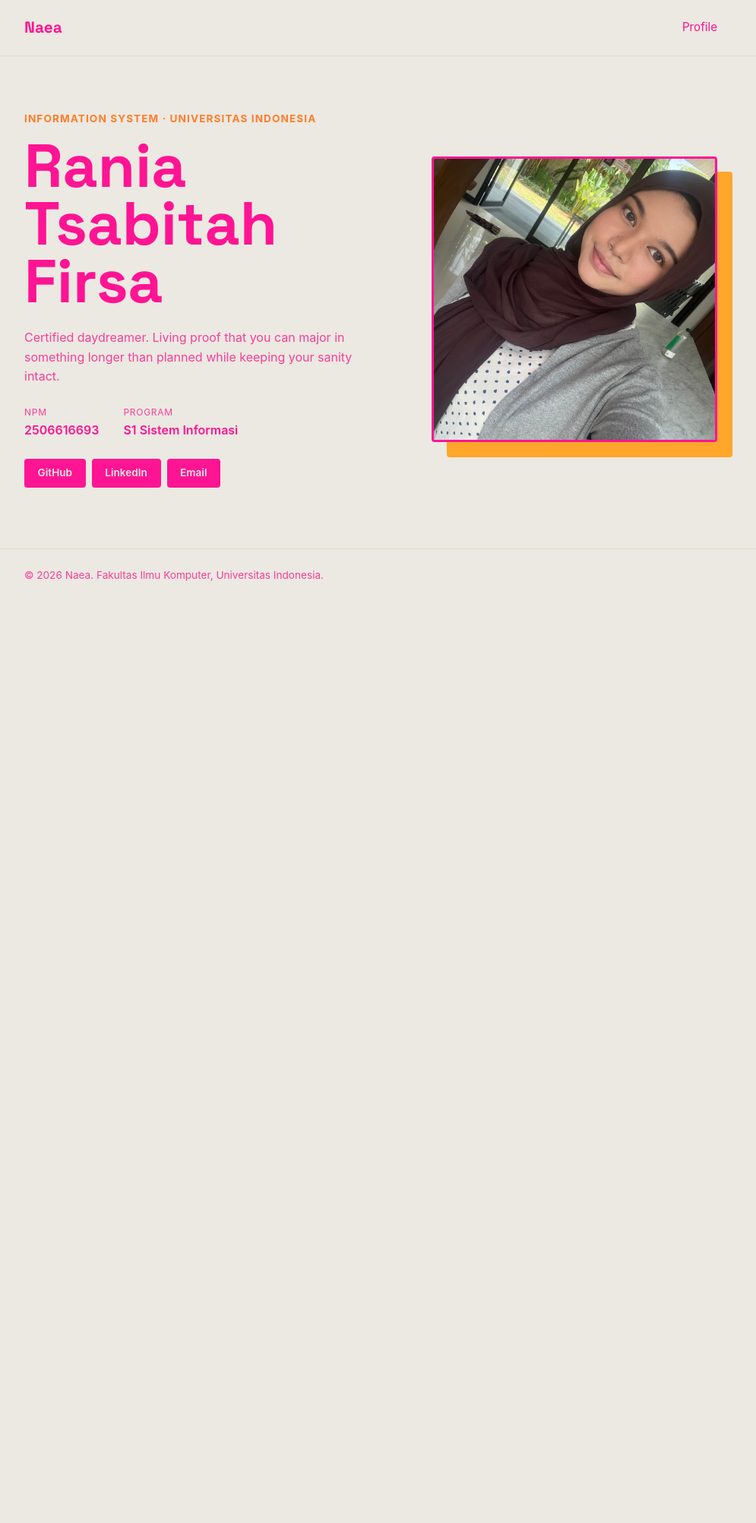
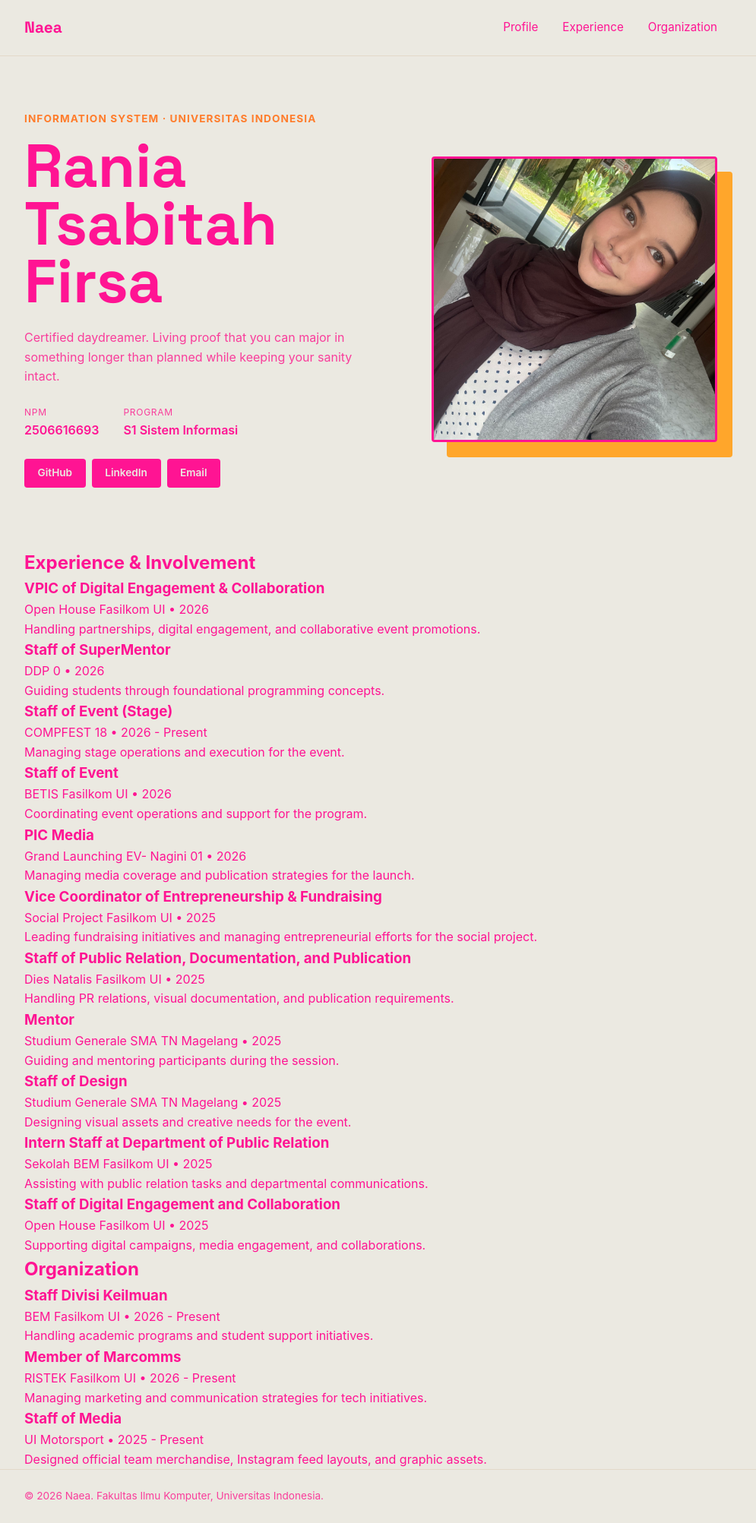
Before and after one commit to raniafff/myportofolio, a Django app: page / in a window 1280 px wide. Shown: the whole page at 76% size, without its empty margins (152-1147 px from the left). Before the commit the page ends 765 px from the top, so only its background shows below. Run offline with Django 5.2, Linux system fonts and the light colour scheme.

Commit message:
tambah organisasi & panit

```diff
--- a/templates/index.html
+++ b/templates/index.html
@@ -15,6 +15,8 @@
             <a href="#profile" class="brand">Naea</a>
             <nav>
                 <a href="#profile">Profile</a>
+                <a href="#experience">Experience</a>
+                <a href="#organization">Organization</a>
             </nav>
         </div>
     </header>
@@ -50,6 +52,111 @@
                 </div>
             </div>
         </section>
+
+        <!-- Experience & Involvement Section -->
+        <section class="experience-section" id="experience">
+            <div class="container">
+                <h2>Experience & Involvement</h2>
+                <div class="experience-list">
+
+                    <div class="experience-item">
+                        <h3>VPIC of Digital Engagement & Collaboration</h3>
+                        <p>Open House Fasilkom UI • 2026</p>
+                        <p>Handling partnerships, digital engagement, and collaborative event promotions.</p>
+                    </div>
+
+                    <div class="experience-item">
+                        <h3>Staff of SuperMentor</h3>
+                        <p>DDP 0 • 2026</p>
+                        <p>Guiding students through foundational programming concepts.</p>
+                    </div>
+
+                    <div class="experience-item">
+                        <h3>Staff of Event (Stage)</h3>
+                        <p>COMPFEST 18 • 2026 - Present</p>
+                        <p>Managing stage operations and execution for the event.</p>
+                    </div>
+
+                    <div class="experience-item">
+                        <h3>Staff of Event</h3>
+                        <p>BETIS Fasilkom UI • 2026</p>
+                        <p>Coordinating event operations and support for the program.</p>
+                    </div>
+
+                    <div class="experience-item">
+                        <h3>PIC Media</h3>
+                        <p>Grand Launching EV- Nagini 01 • 2026</p>
+                        <p>Managing media coverage and publication strategies for the launch.</p>
+                    </div>
+
+                    <div class="experience-item">
+                        <h3>Vice Coordinator of Entrepreneurship & Fundraising</h3>
+                        <p>Social Project Fasilkom UI • 2025</p>
+                        <p>Leading fundraising initiatives and managing entrepreneurial efforts for the social project.</p>
+                    </div>
+
+                    <div class="experience-item">
+                        <h3>Staff of Public Relation, Documentation, and Publication</h3>
+                        <p>Dies Natalis Fasilkom UI • 2025</p>
+                        <p>Handling PR relations, visual documentation, and publication requirements.</p>
+                    </div>
+
+                    <div class="experience-item">
+                        <h3>Mentor</h3>
+                        <p>Studium Generale SMA TN Magelang • 2025</p>
+                        <p>Guiding and mentoring participants during the session.</p>
+                    </div>
+
+                    <div class="experience-item">
+                        <h3>Staff of Design</h3>
+                        <p>Studium Generale SMA TN Magelang • 2025</p>
+                        <p>Designing visual assets and creative needs for the event.</p>
+                    </div>
+
+                    <div class="experience-item">
+                        <h3>Intern Staff at Department of Public Relation</h3>
+                        <p>Sekolah BEM Fasilkom UI • 2025</p>
+                        <p>Assisting with public relation tasks and departmental communications.</p>
+                    </div>
+
+                    <div class="experience-item">
+                        <h3>Staff of Digital Engagement and Collaboration</h3>
+                        <p>Open House Fasilkom UI • 2025</p>
+                        <p>Supporting digital campaigns, media engagement, and collaborations.</p>
+                    </div>
+
+                </div>
+            </div>
+        </section>
+
+        <!-- Organization Section -->
+        <section class="organization-section" id="organization">
+            <div class="container">
+                <h2>Organization</h2>
+                <div class="experience-list">
+
+                    <div class="experience-item">
+                        <h3>Staff Divisi Keilmuan</h3>
+                        <p>BEM Fasilkom UI • 2026 - Present</p>
+                        <p>Handling academic programs and student support initiatives.</p>
+                    </div>
+
+                    <div class="experience-item">
+                        <h3>Member of Marcomms</h3>
+                        <p>RISTEK Fasilkom UI • 2026 - Present</p>
+                        <p>Managing marketing and communication strategies for tech initiatives.</p>
+                    </div>
+
+                    <div class="experience-item">
+                        <h3>Staff of Media</h3>
+                        <p>UI Motorsport • 2025 - Present</p>
+                        <p>Designed official team merchandise, Instagram feed layouts, and graphic assets.</p>
+                    </div>
+
+                </div>
+            </div>
+        </section>
+
     </main>
 
     <footer class="site-footer">
```
